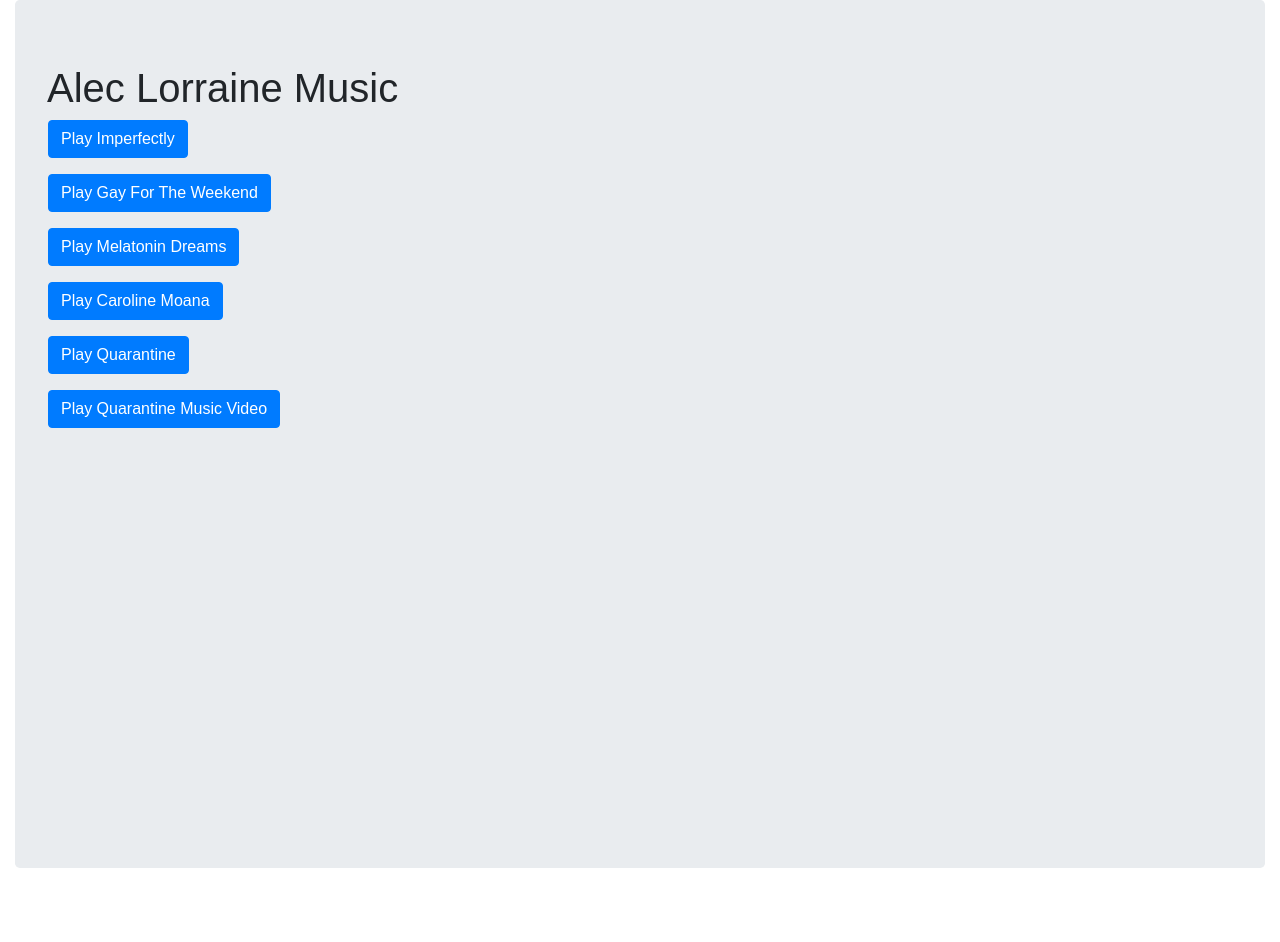
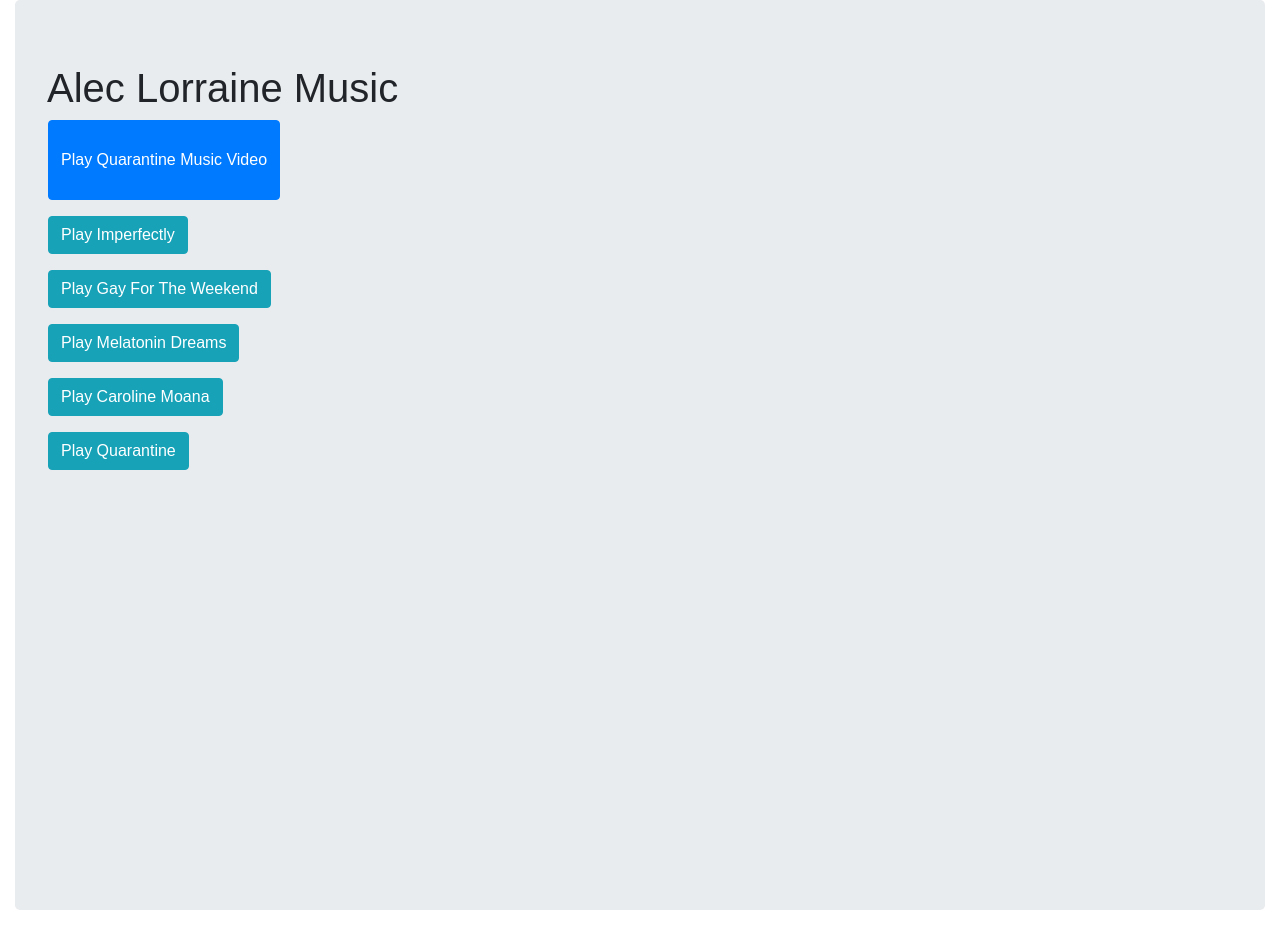
Before and after one commit to alorr10/aleclorrainemusic, a React (Create React App) app: page / in a window 1280 px wide. Before the commit the page ends 900 px from the top, so only its background shows below. Built offline with nearby package versions, Linux system fonts and the light colour scheme.

Commit message:
feature quarantine vbideo

```diff
--- a/src/MusicPlayer.js
+++ b/src/MusicPlayer.js
@@ -12,12 +12,12 @@ import {
 import { Row, Col, Button } from 'react-bootstrap';
 
 const songs = [
+  { title: 'Quarantine Music Video', file: QuarantineMusicVideo },
   { title: 'Imperfectly', file: Imperfectly },
   { title: 'Gay For The Weekend', file: GayForTheWeekend },
   { title: 'Melatonin Dreams', file: MelatoninDreams },
   { title: 'Caroline Moana', file: CarolineMoana },
   { title: 'Quarantine', file: Quarantine },
-  { title: 'Quarantine Music Video', file: QuarantineMusicVideo },
 ];
 
 function MusicPlayer() {
@@ -37,6 +37,8 @@ function MusicPlayer() {
           <Button
             onClick={() => onClick(song)}
             disabled={playing && activeSong.title !== song.title && !!activeSong}
+            variant={song.title == 'Quarantine Music Video' ? 'primary' : 'info'}
+            style={song.title == 'Quarantine Music Video' ? { height: 80 } : {}}
           >
             {playing && activeSong.title === song.title ? 'Pause' : `Play ${song.title}`}
           </Button>
```
